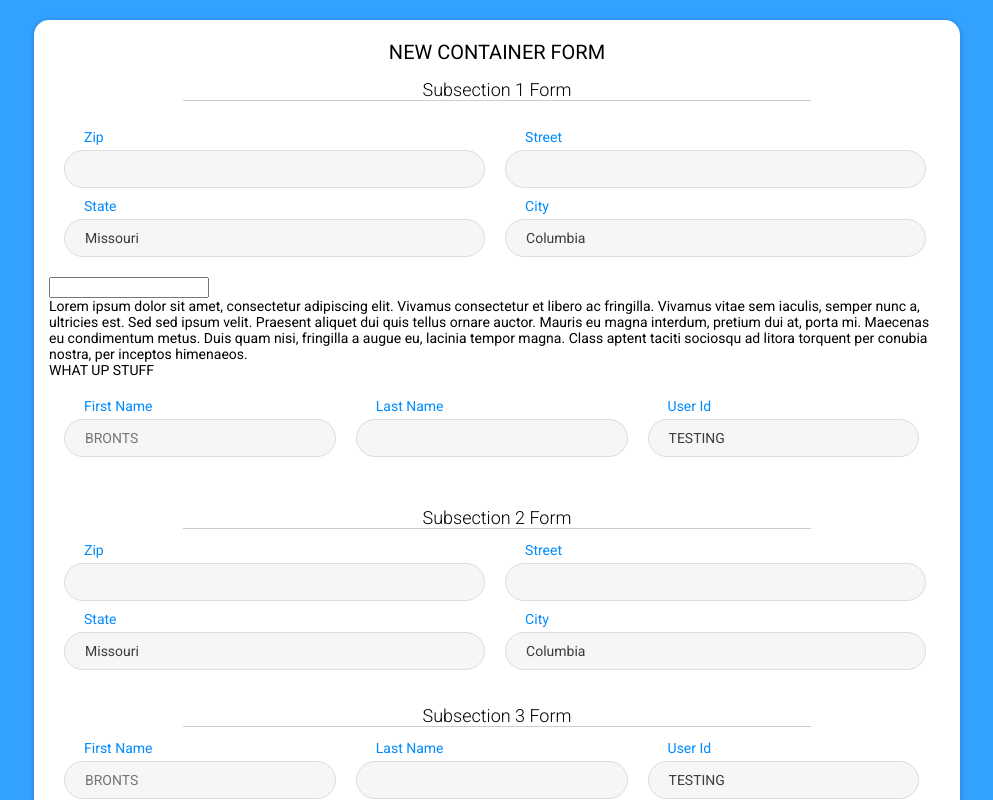
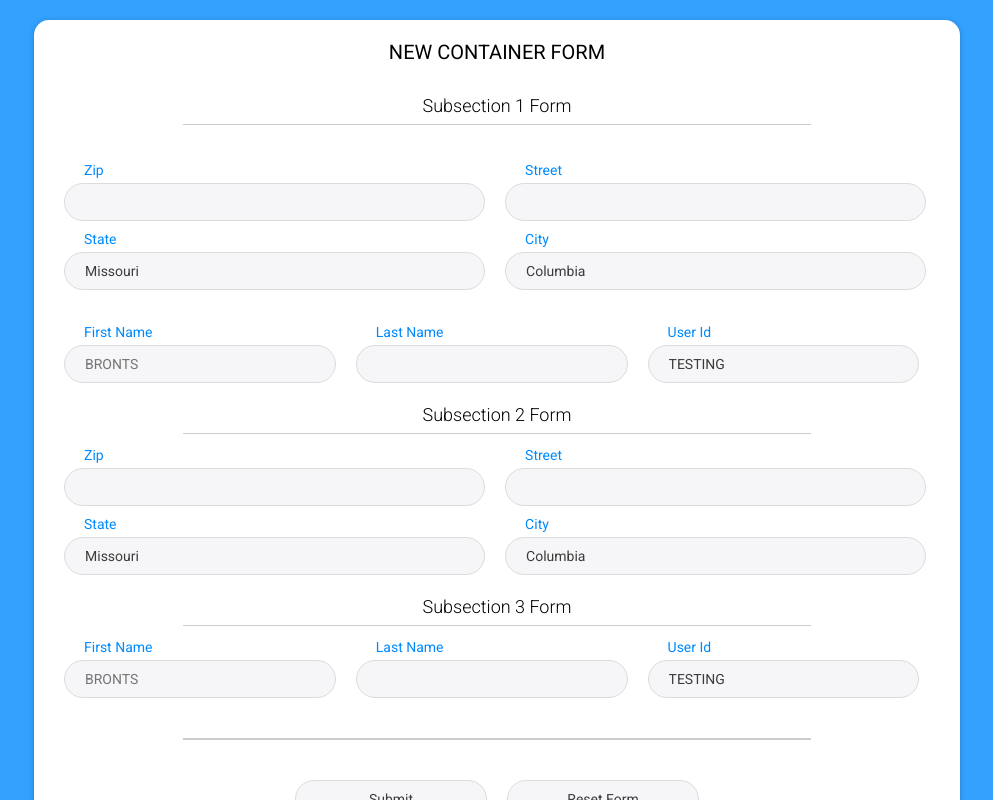
Before and after one commit to b2dt/react-form-template, a React app: page / in a window 1280 px wide. Shown: the top 800 px of the page, without its empty margins (143-1136 px from the left). Built offline with nearby package versions, Linux system fonts and the light colour scheme.

Commit message:
Formatting for the current forms. removing unnecessary padding/margin on internal form-section related scss so that all nested formSections will not looks really weird.

```diff
--- a/src/components/app/app.tsx
+++ b/src/components/app/app.tsx
@@ -2,7 +2,6 @@ import * as React from 'react'
 import Form from '../form/form';
 import FormSection from "../formSection/formSection";
 import {FormFieldProps} from "../../models/formFieldProps";
-import Input from "../general/input/input";
 import {InputType} from "../../utility/formUtil";
 
 export interface AppPageProps {
@@ -85,7 +84,7 @@ export default class App extends React.Component<AppPageProps, any> {
 				<Form title="NEW CONTAINER FORM" submitForm={this.submitForm}>
 					<FormSection title="Subsection 1 Form" columns={2}>
 						<FormSection formFields={formProps2}/>
-                        <div>
+					{/*	<div>
 							<input id={"testing-stuff"} type={"text"}/>
 						</div>
 						<div>
@@ -98,7 +97,7 @@ export default class App extends React.Component<AppPageProps, any> {
 							<div>
 								WHAT UP STUFF
 							</div>
-                        </div>
+						</div>*/}
 						<FormSection formFields={formProps} columns={3}/>
 					</FormSection>
 					<FormSection title="Subsection 2 Form" formFields={formProps2} columns={2}/>
--- a/src/components/form/form.scss
+++ b/src/components/form/form.scss
@@ -28,6 +28,7 @@
     width: 100%;
     display: inline-block;
     position: relative;
+    padding: 15px 0;
   }
 
   .button-container-separator {
@@ -77,17 +78,18 @@
 }
 
 .form-section {
-  padding: 15px 0;
   text-align: left;
 
   .form-section-title {
     font-size: 18px;
     font-weight: 300;
     text-align: center;
+    margin: 8px 0;
+    padding-top: 8px;
   }
 
   .title-separator {
-    padding-bottom: 8px;
+    padding: 4px 0;
     border-top: 1px solid black;
     width: 70%;
     margin: auto;
--- a/src/components/form/form.tsx
+++ b/src/components/form/form.tsx
@@ -42,13 +42,11 @@ export default class Form extends React.Component<FormProps, FormValues> {
 
 	updateFieldValue(updateObj: UpdateObj) {
 		const {state} = this
-		console.log("UpdatedObj:", updateObj)
 		let copyState: any[] = [...state.formSectionValues]
 		FormUtil.state.update(updateObj, copyState)
 		this.setState({
 			formSectionValues: copyState
 		})
-		console.log("NEW STATE:", copyState)
 	}
 
 	submitLocalForm() {
@@ -58,7 +56,6 @@ export default class Form extends React.Component<FormProps, FormValues> {
 
 	createForm() {
 		const {state} = this
-		console.log("BEFORE CONVERSION: ", state.formSectionValues)
 		let children: JSX.Element[] = Convert.to.sections(state.formSectionValues, this.updateFieldValue)
 		return (
 			<div className={"form-field-wrapper"}>
--- a/src/components/formSection/formSection.tsx
+++ b/src/components/formSection/formSection.tsx
@@ -27,7 +27,6 @@ export default class FormSection extends React.Component<FormSectionProps, any>
 		else
 			updateObj.sectionIndices = [props.index]
 
-		console.log("FormSection Update:", updateObj, props.index)
 		this.props.updateFieldValue(updateObj)
 	}
 
--- a/src/utility/converter.tsx
+++ b/src/utility/converter.tsx
@@ -17,9 +17,8 @@ export const Convert: any = {
 		return sortedFormFields.map(field => (Convert.convert(field, numOfColumns, updateFieldVal)))
 	},
 	to: {
-		sections: (formSectionProps: FormSectionProps[] | JSX.Element[], updateField: any) : JSX.Element[] => {
+		sections: (formSectionProps: FormSectionProps[] | JSX.Element[], updateField: any): JSX.Element[] => {
 			let returnElements = []
-			console.log("IN CONVERSION ATTEMPT: ",formSectionProps)
 			formSectionProps.forEach((props, index) => {
 				if (FormUtil.typecheck.formSection(props)) {
 					returnElements.push(
--- a/src/utility/formUtil.tsx
+++ b/src/utility/formUtil.tsx
@@ -1,5 +1,6 @@
 import * as React from 'react'
 import {FormSectionProps} from "../components/formSection/formSection";
+import * as _ from 'lodash'
 
 export interface UpdateObj {
 	sectionIndices?: number[],
@@ -50,7 +51,7 @@ export const FormUtil: any = {
 		}
 	},
 	state: {
-		update: (fieldInfo: UpdateObj, sectionProps: any[])=> {
+		update: (fieldInfo: UpdateObj, sectionProps: any[]) => {
 			let currIndex = fieldInfo.sectionIndices[0]
 			fieldInfo.sectionIndices.splice(0, 1)
 			let newSectionProps = sectionProps[currIndex]
@@ -68,8 +69,8 @@ export const FormUtil: any = {
 		},
 		sectionProps: (props: FormSectionProps, sectionIndex: number, parentProps: FormSectionProps) => {
 			return {
-				formFields: props.formFields,
-				formSectionValues: props.formSectionValues,
+				formFields: _.cloneDeep(props.formFields),
+				formSectionValues: _.cloneDeep(props.formSectionValues),
 				title: props.title,
 				columns: props.columns == null ? parentProps.columns : props.columns,
 				updateFieldVal: props.updateFieldValue,
```
Lines whose indentation alone changed are shown as unchanged.
